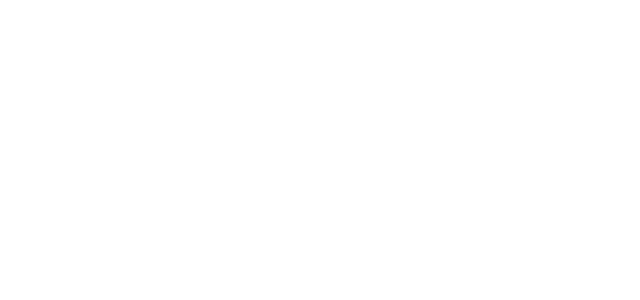
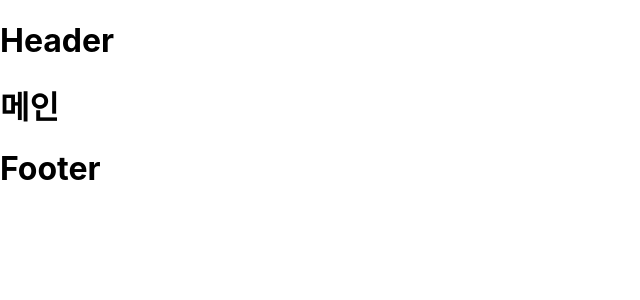
Before and after one commit to parksangsoo/jeongyookgak-clone, a React (Create React App) app: page / in a window 1280 px wide. Shown: the top 300 px of the page, without its empty margins (0-640 px from the left). Built offline with nearby package versions, Linux system fonts and the light colour scheme.

Commit message:
feat. header, footer, main 컴포넌트 생성

```diff
--- /dev/null
+++ b/src/components/Footer.js
@@ -0,0 +1,11 @@
+import React from "react";
+
+const Footer = (props) => {
+  return (
+    <>
+      <h1>Footer</h1>
+    </>
+  );
+};
+
+export default Footer;
--- a/src/components/Header.js
+++ b/src/components/Header.js
@@ -1,11 +1,11 @@
-import React from 'react';
+import React from "react";
 
 const Header = () => {
-    return (
-        <div>
-
-        </div>
-    );
+  return (
+    <>
+      <h1>Header</h1>
+    </>
+  );
 };
 
 export default Header;
--- /dev/null
+++ b/src/pages/Main.js
@@ -0,0 +1,11 @@
+import React from "react";
+
+const Main = (props) => {
+  return (
+    <>
+      <h1>메인</h1>
+    </>
+  );
+};
+
+export default Main;
--- a/src/shared/App.js
+++ b/src/shared/App.js
@@ -1,26 +1,24 @@
-import React,{useEffect} from "react"
-import './App.css';
+import React, { useEffect } from "react";
+import "./App.css";
 import { Route } from "react-router-dom";
 import { ConnectedRouter } from "connected-react-router";
 import { history } from "../redux/configureStore";
-import { Grid } from "../elements";
 import Header from "../components/Header";
+import Footer from "../components/Footer";
+import Main from "../pages/Main";
 import MeatList from "../pages/MeatList";
 
 function App() {
-
-  useEffect(() => {
-
-  }, []);
+  useEffect(() => {}, []);
 
   return (
     <React.Fragment>
-       <Grid>
-        <ConnectedRouter history={history}>
-          <Header></Header>
-          <Route path="/meat" exact component={MeatList} />
+      <ConnectedRouter history={history}>
+        <Header />
+        <Route path="/" exact component={Main} />
+        <Route path="/meat" exact component={MeatList} />
+        <Footer />
       </ConnectedRouter>
-      </Grid>
     </React.Fragment>
   );
 }
```
Also changed, not shown: src/pages/Login.js (added, +11 -0 lines), src/pages/Signup.js (added, +11 -0 lines).
